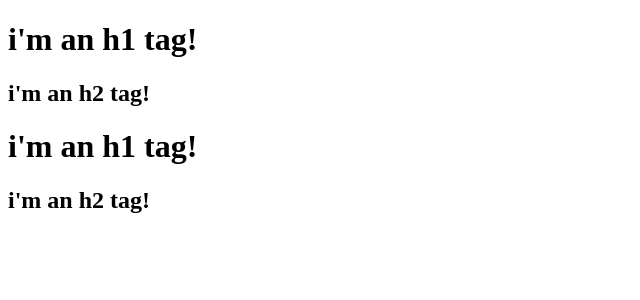
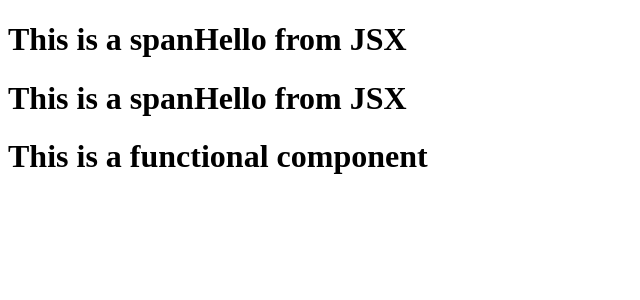
Before and after one commit to Shilpa-Ram/React-fundamentals, a React (Vite) app: page / in a window 1280 px wide. Shown: the top 300 px of the page, without its empty margins (0-640 px from the left). Built offline with nearby package versions, Linux system fonts and the light colour scheme.

Commit message:
Ep-3 jsx elment and function components

```diff
--- a/App.js
+++ b/App.js
@@ -1,29 +1,20 @@
 import React from 'react';
 import ReactDOM from 'react-dom/client';
 
-const parent = React.createElement(
-    'div',
-    { id: 'parent' },
-    [
-        React.createElement(
-            'div',
-            { id: 'child1', key: 'child1' }, [
-                React.createElement('h1', { key: 'h1-1' }, "i'm an h1 tag!"),
-                React.createElement('h2', { key: 'h2-1' }, "i'm an h2 tag!")
-            ]
-        ),
-        React.createElement(
-            'div',
-            { id: 'child2', key: 'child2' }, [
-                React.createElement('h1', { key: 'h1-2' }, "i'm an h1 tag!"),
-                React.createElement('h2', { key: 'h2-2' }, "i'm an h2 tag!")
-            ]
-        )
-    ]
+const elem = <span tabIndex="0">This is a span</span>;
+
+const Title = () => ( <h1 className="title" tabIndex="5">
+    {elem}
+    Hello from JSX</h1>
 );
-console.log(parent);
-const jsxHeading = <h1 id="heading" key="h1">Hello from JSX</h1>;
-console.log(jsxHeading);
+
+const HeadingComponent =  () => (
+    <div id="container">
+        <Title/>
+        {Title()}
+     <h1 className='heading'>This is a functional component</h1>
+    </div>
+)
 const root = ReactDOM.createRoot(document.getElementById('root'));
 
-root.render(parent);
+root.render(<HeadingComponent/>);
```
